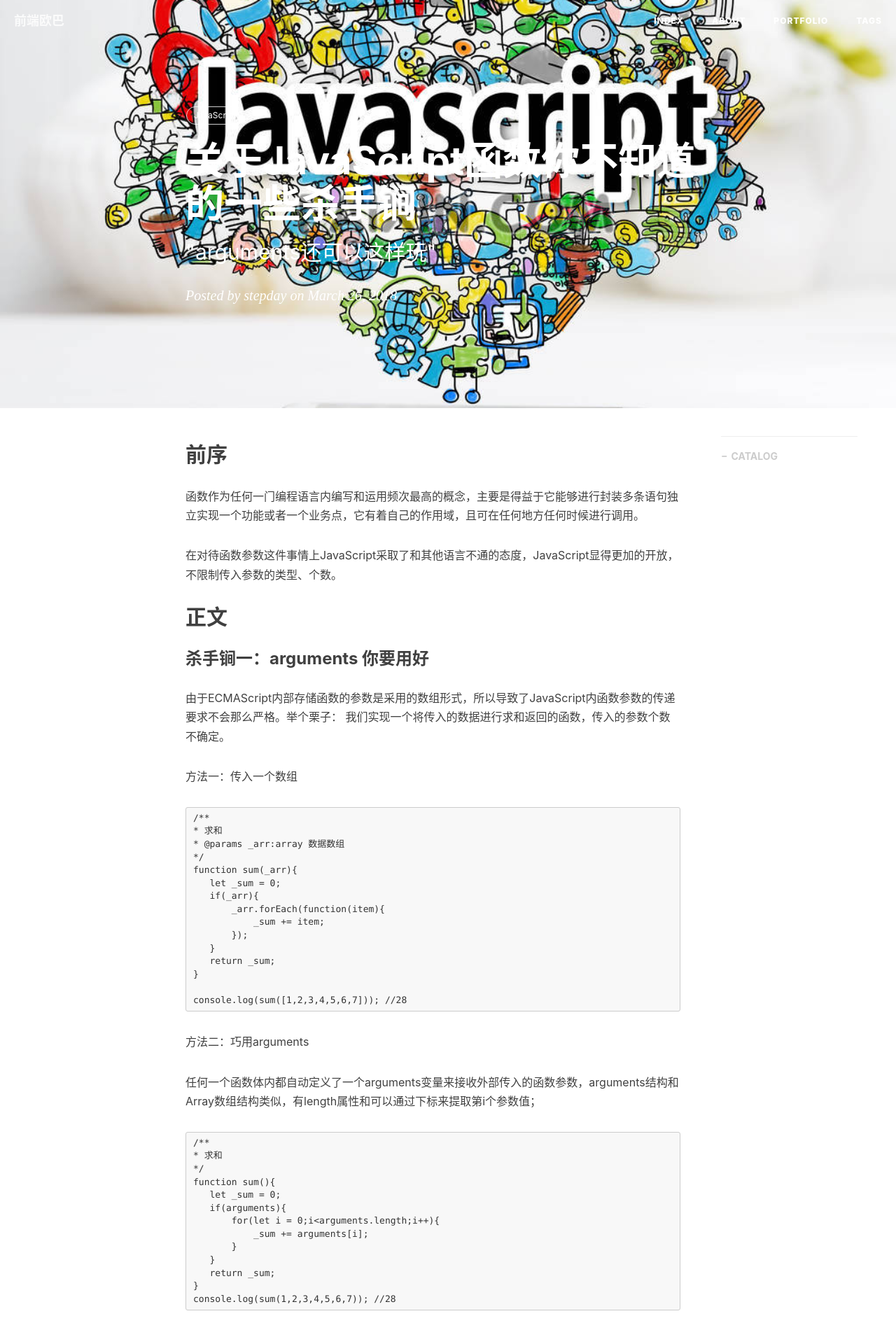
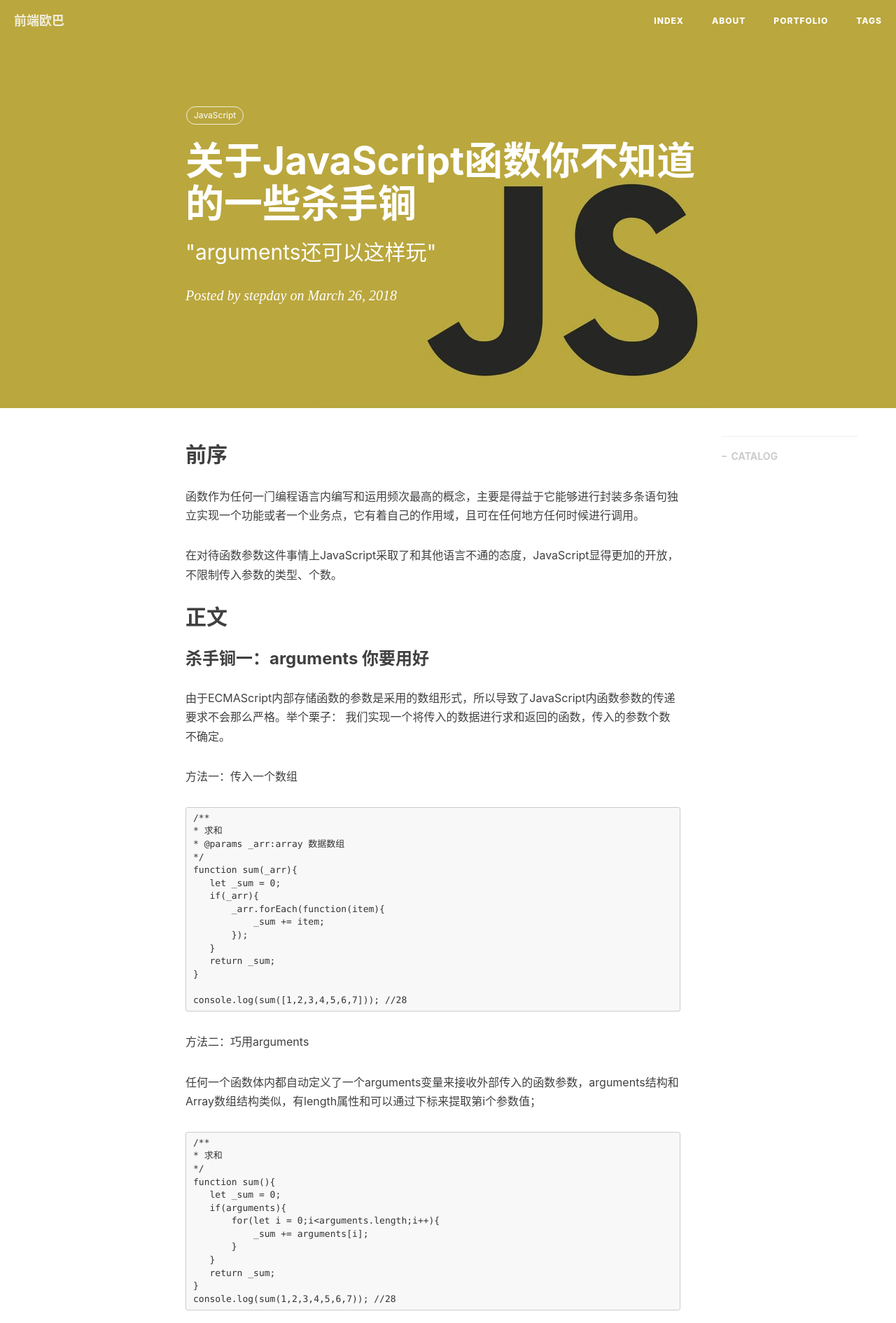
Before and after one commit to stepday/stepday.github.io, a Jekyll site: the page built from _posts/2018-03-26-关于JavaScript函数你不知道的一些杀手锏.markdown, in a window 1280 px wide. Shown: the top 1890 px of the page at 70% size. Built offline with Jekyll 4.4.1, drawn with Linux system fonts in a browser that asks for light colours; nearby versions of some CDN libraries; comment, search, counter and statistics services are not loaded.

Commit message:
编写博客

```diff
--- a/_posts/2018-03-26-关于JavaScript函数你不知道的一些杀手锏.markdown
+++ b/_posts/2018-03-26-关于JavaScript函数你不知道的一些杀手锏.markdown
@@ -4,7 +4,7 @@ title:      "关于JavaScript函数你不知道的一些杀手锏"
 subtitle:   "\"arguments还可以这样玩\""
 date:       2018-03-26 10:57:00
 author:     "stepday"
-header-img: "img/post-bg-function.jpg"
+header-img: "img/post-bg-js-version.jpg"
 catalog: true
 tags:
     - JavaScript
```
